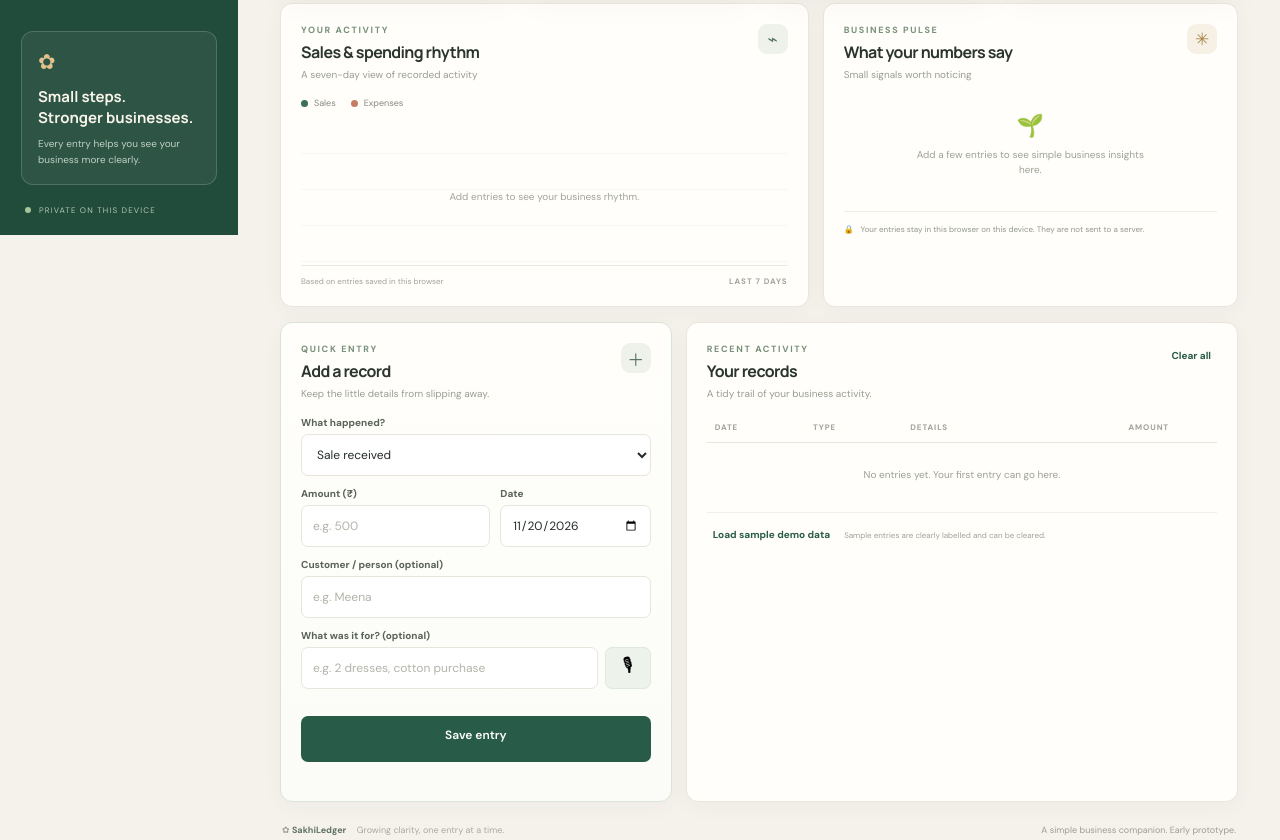
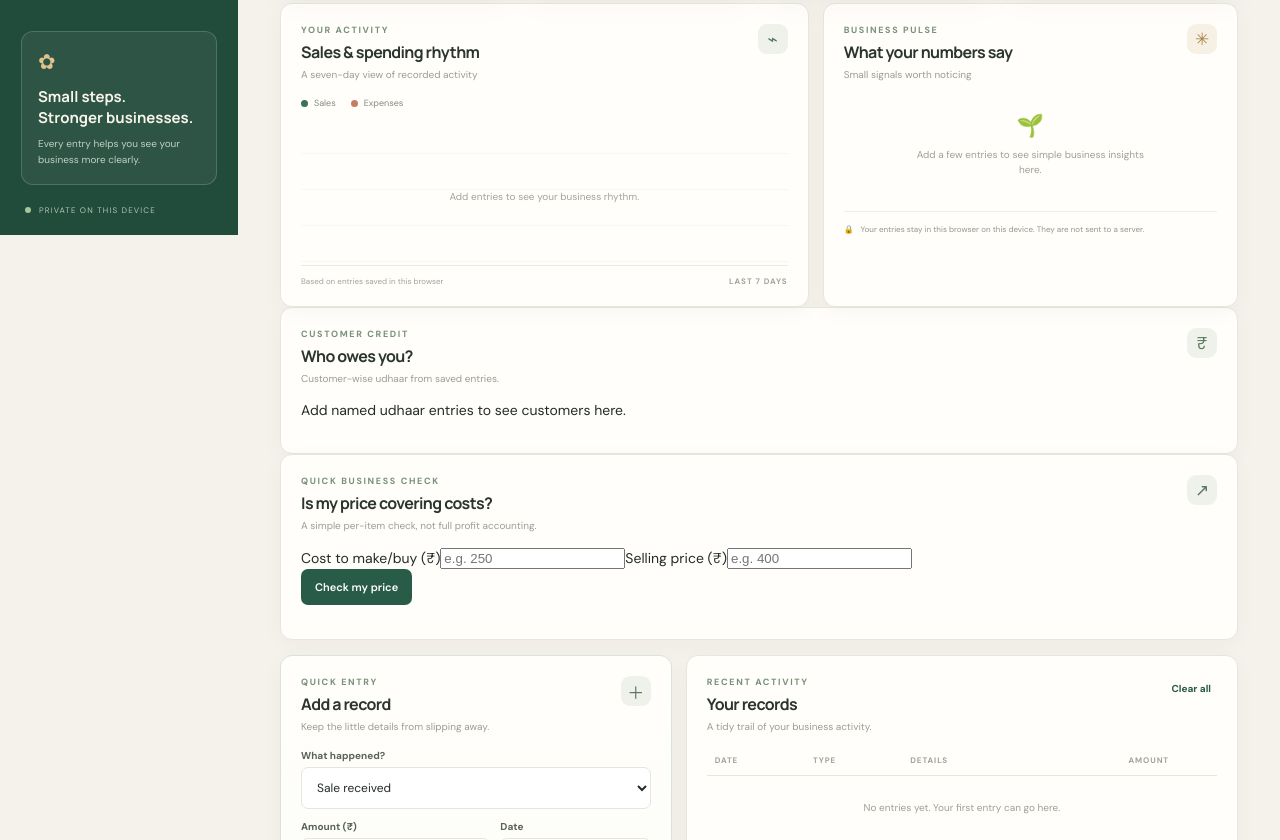
Before and after one commit to Priyanshi-jaiswal22/Sakhiledger, a plain HTML site: page index.html in a window 1280 px wide. Shown: the part 565-1405 px from the top of the page. Drawn offline with nearby package versions, Linux system fonts and the light colour scheme.

Commit message:
Add customer dues and pricing tools

```diff
--- a/index.html
+++ b/index.html
@@ -90,6 +90,8 @@
         </section>
       </div>
 
+      <section class="panel customer-dues-panel" id="customerDues"><div class="panel-heading"><div><p class="eyebrow">CUSTOMER CREDIT</p><h2>Who owes you?</h2><p class="panel-subtitle">Customer-wise udhaar from saved entries.</p></div><span class="panel-symbol">₹</span></div><div id="customerDuesList" class="customer-dues-list"><p class="dues-empty">Add named udhaar entries to see customers here.</p></div></section>
+      <section class="panel price-check-panel" id="priceCheck"><div class="panel-heading"><div><p class="eyebrow">QUICK BUSINESS CHECK</p><h2>Is my price covering costs?</h2><p class="panel-subtitle">A simple per-item check, not full profit accounting.</p></div><span class="panel-symbol">↗</span></div><div class="price-check-fields"><label>Cost to make/buy (₹)<input id="priceCost" type="number" min="0" step="0.01" placeholder="e.g. 250"></label><label>Selling price (₹)<input id="priceSell" type="number" min="0" step="0.01" placeholder="e.g. 400"></label></div><button id="priceCheckBtn" class="button button-primary" type="button">Check my price</button><p id="priceCheckResult" class="price-result" aria-live="polite"></p></section>
       <section class="lower-grid">
         <section class="panel entry-panel" id="entry">
           <div class="panel-heading"><div><p class="eyebrow" data-i18n="quickEntry">QUICK ENTRY</p><h2 data-i18n="addRecord">Add a record</h2><p class="panel-subtitle">Keep the little details from slipping away.</p></div><span class="panel-symbol">＋</span></div>
```
